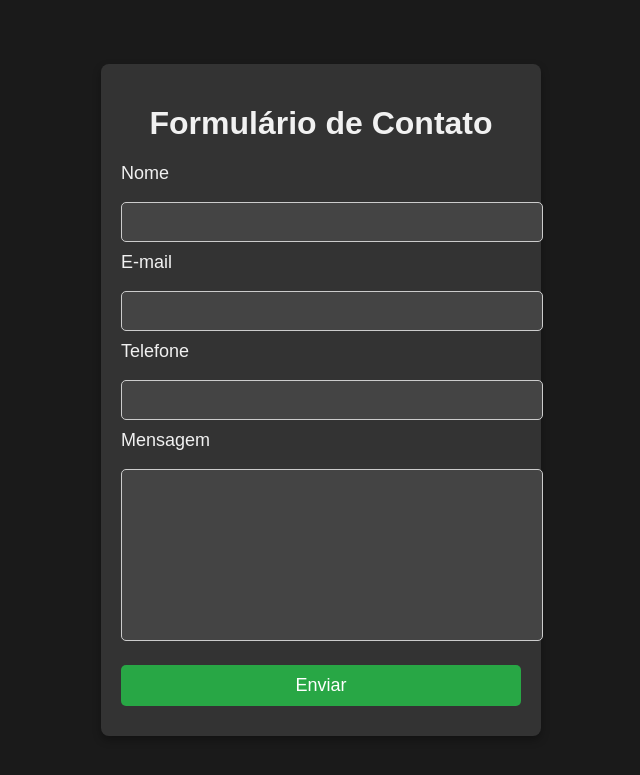
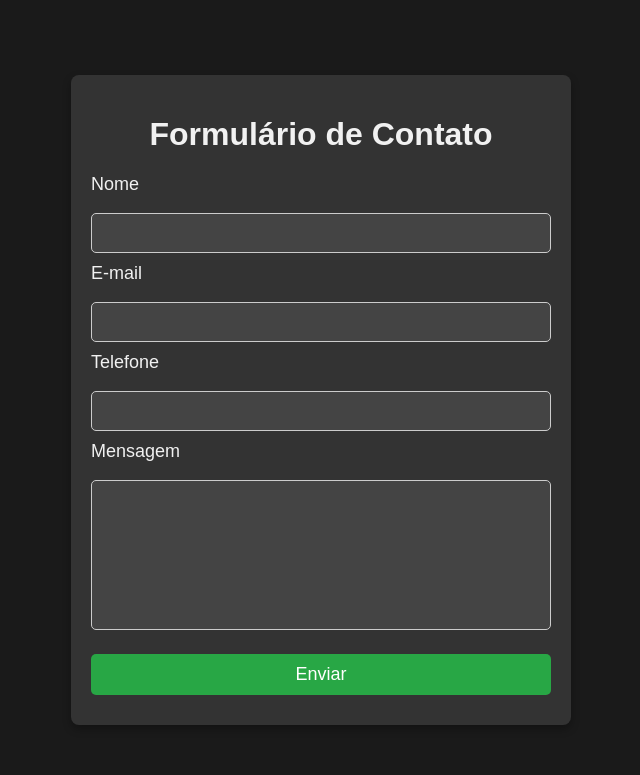
Before and after one commit to ramiro007001/desafio, a Flask app: page / in a window 1280 px wide. Shown: the top 775 px of the page, without its empty margins (319-959 px from the left). Run offline with Flask 3, Linux system fonts and the light colour scheme.

Commit message:
Adicionando página de sucesso e correções

```diff
--- a/templates/form.html
+++ b/templates/form.html
@@ -21,7 +21,9 @@
             padding: 20px;
             border-radius: 8px;
             box-shadow: 0 4px 8px rgba(0, 0, 0, 0.3);
-            width: 400px; /* Largura do formulário */
+            width: 100%;
+            max-width: 500px; /* Definindo a largura máxima */
+            box-sizing: border-box; /* Garantir que o padding não afete o tamanho total */
         }
 
         h1 {
@@ -45,6 +47,7 @@
             background-color: #444;
             color: white;
             font-size: 16px;
+            box-sizing: border-box; /* Garantir que o padding não afete a largura */
         }
 
         input[type="submit"] {
@@ -53,6 +56,7 @@
             font-size: 18px;
             cursor: pointer;
             border: none;
+            transition: background-color 0.3s;
         }
 
         input[type="submit"]:hover {
```
